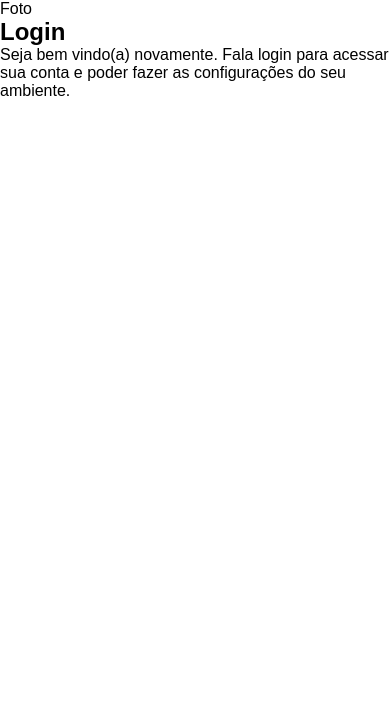
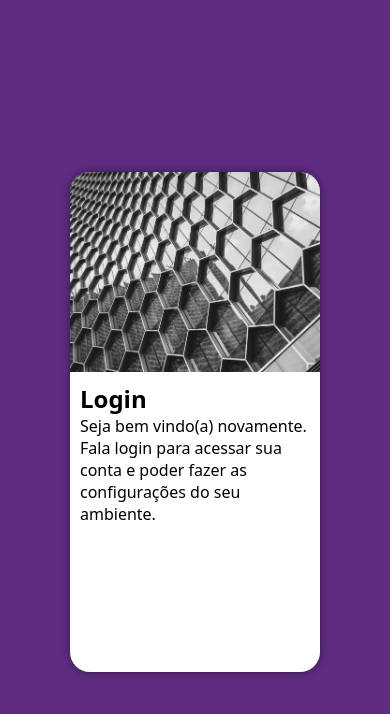
Before and after one commit to yurmac/projeto-login, a plain HTML site: page index.html in a window 390 px wide. Drawn offline with Linux system fonts and the light colour scheme.

Commit message:
configurado tela mobil first

```diff
--- a/estilos/style.css
+++ b/estilos/style.css
@@ -7,5 +7,46 @@ lilás:#5f2c82*/
 *{
     margin: 0px;
     padding: 0px;
-    font-family: Arial, Helvetica, sans-serif;
+    font-family: system-ui, -apple-system, BlinkMacSystemFont, 'Segoe UI', Roboto, Oxygen, Ubuntu, Cantarell, 'Open Sans', 'Helvetica Neue', sans-serif;
+    box-sizing: border-box;
 }
+
+html,body{
+    height: 100vh;
+    width: 100vw;
+    background-color: #5f2c82;
+}
+
+main{
+    position: relative;
+    height: 100vh;
+    width: 100vw;
+}
+
+section#login{
+    position: absolute;
+    top: 50%;
+    left: 50%;
+    transform: translate(-50%, -50%);
+    background-color: white;
+    height: 500px;
+    width: 250px;
+    border-radius: 20px;
+    overflow: hidden;
+    box-shadow: 0px 0px 10px rgba(0, 0, 0, 0.450);
+}
+
+section#login > div#imagem{
+    display: block;
+    background: #5f2c82 url('../imagens/tela.jpg') no-repeat;
+    background-size: cover;
+    background-position: center center;
+    height: 200px;
+
+}
+
+section#login > div#formulario{
+    display: block;
+    padding: 10px;
+
+}
--- a/index.html
+++ b/index.html
@@ -11,7 +11,6 @@
     <main>
         <section id="login">
             <div id="imagem">
-                Foto
             </div>
             <div id="formulario">
                 <h1>Login</h1>
```
